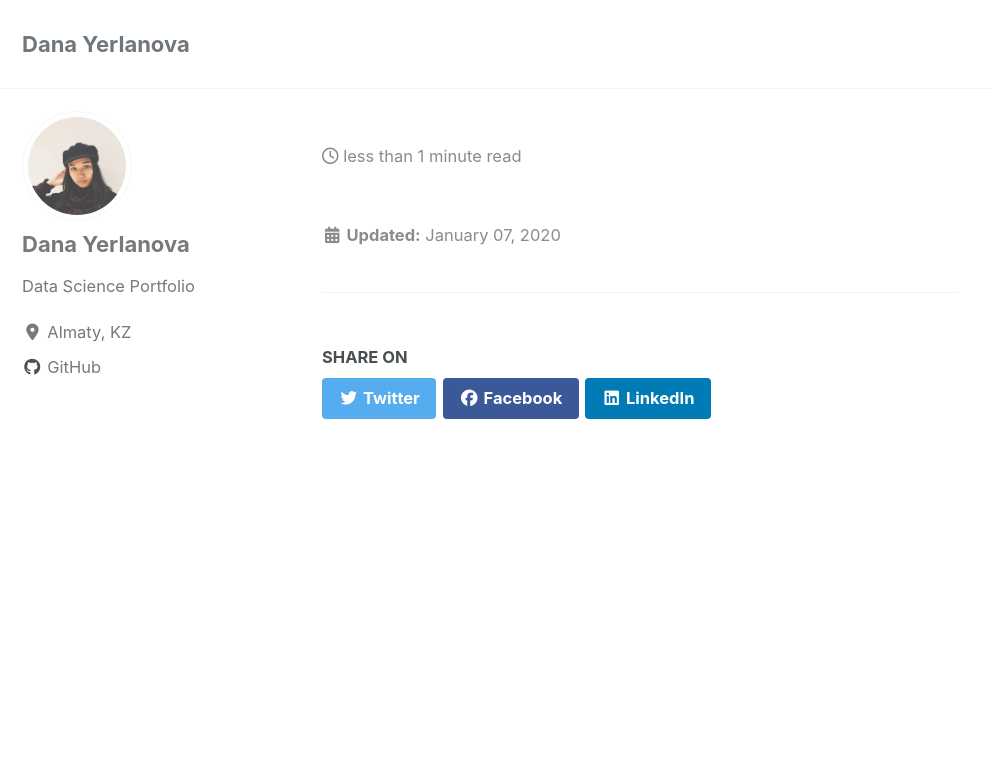
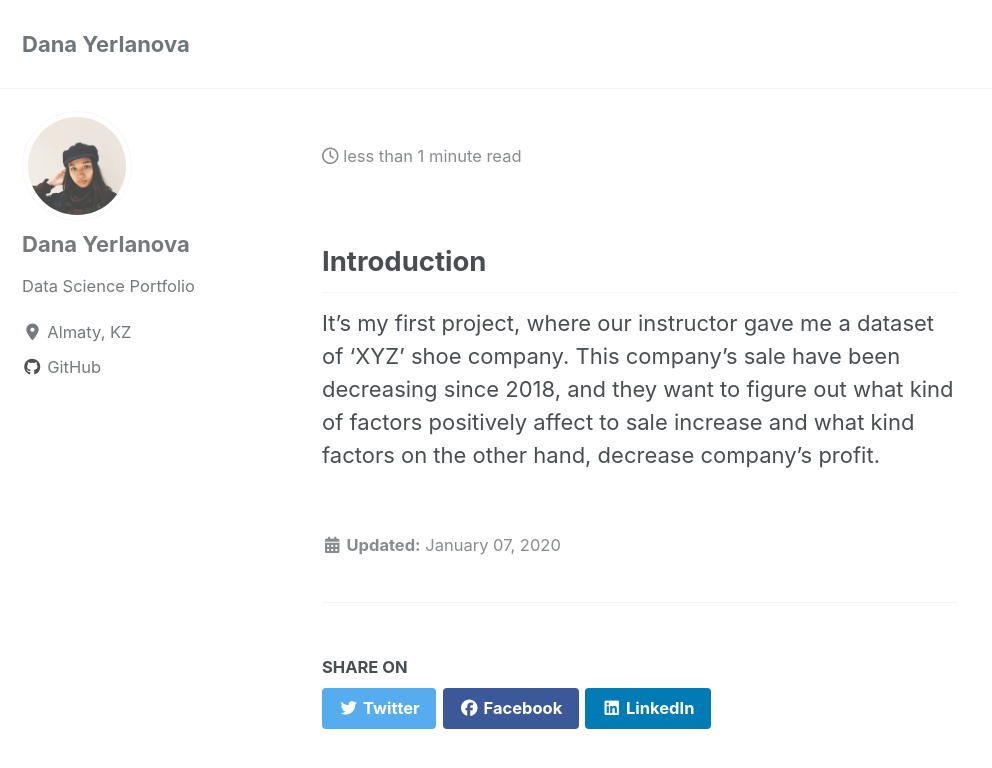
Before and after one commit to yerlandana/yerlandana.github.io, a Jekyll site: the page built from _posts/2019-04-28-salesvisualization.md, in a window 1280 px wide and 900 px high. Shown: the top 768 px of the window, without its empty margins (0-992 px from the left). Built offline with Jekyll 4.4.1, drawn with Linux system fonts in a browser that asks for light colours; cached includes are drawn as plain includes; nearby versions of some CDN libraries.

Commit message:
more chan

```diff
--- a/_posts/2019-04-28-salesvisualization.md
+++ b/_posts/2019-04-28-salesvisualization.md
@@ -3,3 +3,9 @@ title: "How to increase the profit of Shoe Shop?"
 date: 2019-04-28
 tags: [data analysis, data visualization, data science in R
 ---
+## Introduction
+
+  It's my first project, where our instructor gave me a dataset of 'XYZ'
+shoe company. This company's sale have been decreasing since 2018, and they
+want to figure out what kind of factors positively affect to sale increase and
+what kind factors on the other hand, decrease company's profit.
```
